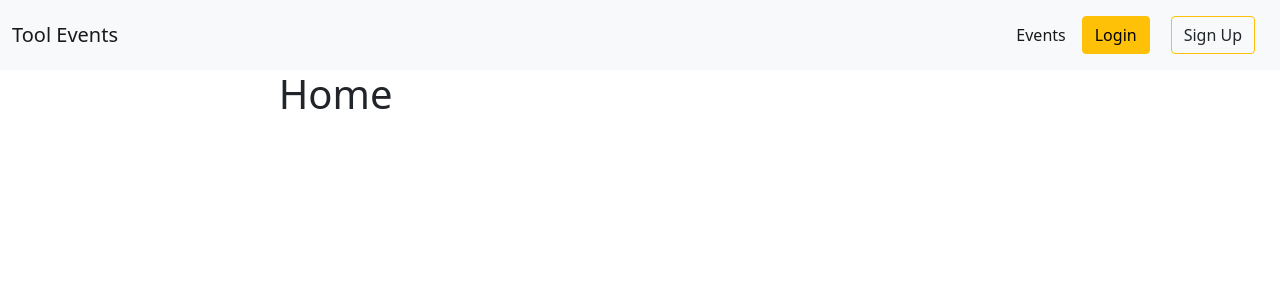
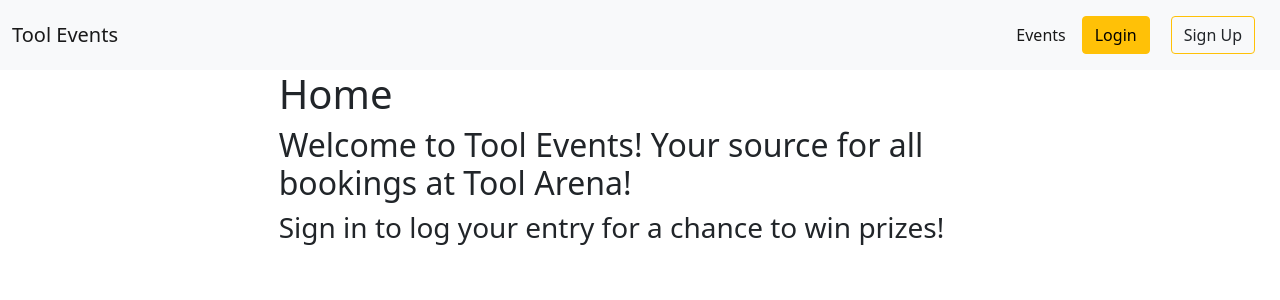
Before and after one commit to RyanTool/cis410-fa21-tool-vue, a Vue app: page / in a window 1280 px wide. Shown: the top 300 px of the page. Built offline with nearby package versions, Linux system fonts and the light colour scheme; no server answers.

Commit message:
12/12 updated home page

```diff
--- a/src/components/Home.vue
+++ b/src/components/Home.vue
@@ -1,6 +1,8 @@
 <template>
   <div>
     <h1>Home</h1>
+    <h2>Welcome to Tool Events! Your source for all bookings at Tool Arena!</h2>
+    <h3>Sign in to log your entry for a chance to win prizes!</h3>
   </div>
 </template>
 
```
